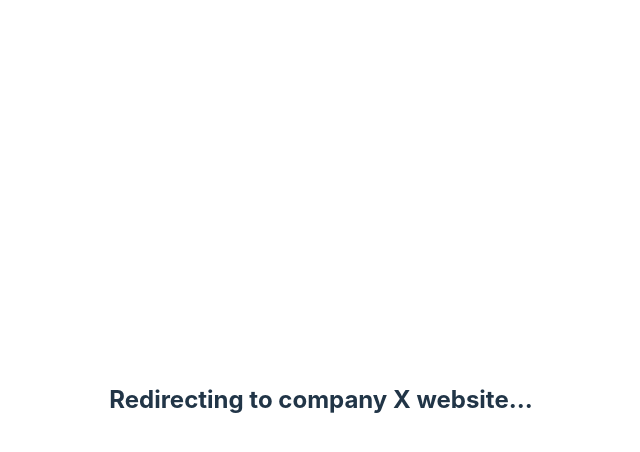
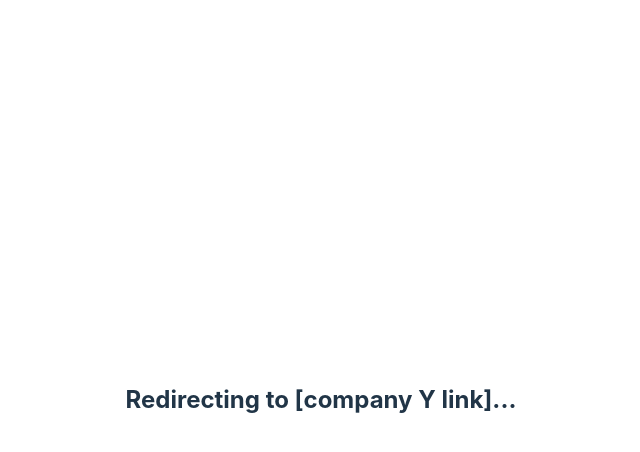
Before and after one commit to aidencullo/checkout, a Vue app: page / in a window 1280 px wide. Both pictures are taken after a click on the button "Yes". Shown: the top 452 px of the page, without its empty margins (319-959 px from the left). Built offline with nearby package versions, Linux system fonts and the light colour scheme.

Commit message:
made company info dynamic

```diff
--- a/src/App.vue
+++ b/src/App.vue
@@ -4,7 +4,7 @@
 
 <template>
 <div class="bg">
-<Review />
+<Review companyName="company Y" companyLink="[company Y link]"/>
   </div>
 </template>
 
--- a/src/components/Review.vue
+++ b/src/components/Review.vue
@@ -7,6 +7,11 @@ const yes = ref(false);
 const no = ref(false);
 const thanks = ref(false);
 
+const props = defineProps({
+  companyName: String,
+  companyLink: String
+})
+
 </script>
 
 <template>
@@ -14,7 +19,7 @@ const thanks = ref(false);
 <div class="card" v-if="prompt">
 
   <div class="prompt" >
-  <h2>Did you have a good experience with company X?</h2>
+  <h2>Did you have a good experience with {{ companyName }}?</h2>
   </div>
 
   <button @click="() => {
@@ -32,7 +37,7 @@ const thanks = ref(false);
 <div class="card" v-if="yes">
 
   <div class="prompt" >
-  <h2>Redirecting to company X website...</h2>
+  <h2>Redirecting to {{ companyLink }}...</h2>
   </div>
 
 </div>
@@ -40,7 +45,7 @@ const thanks = ref(false);
 <div class="card" v-if="no">
 
   <div class="prompt" >
-  <h2>What could company X have done better?</h2>
+  <h2>What could {{ companyName }} have done better?</h2>
   </div>
   <input>
   <button @click="() => {
```
